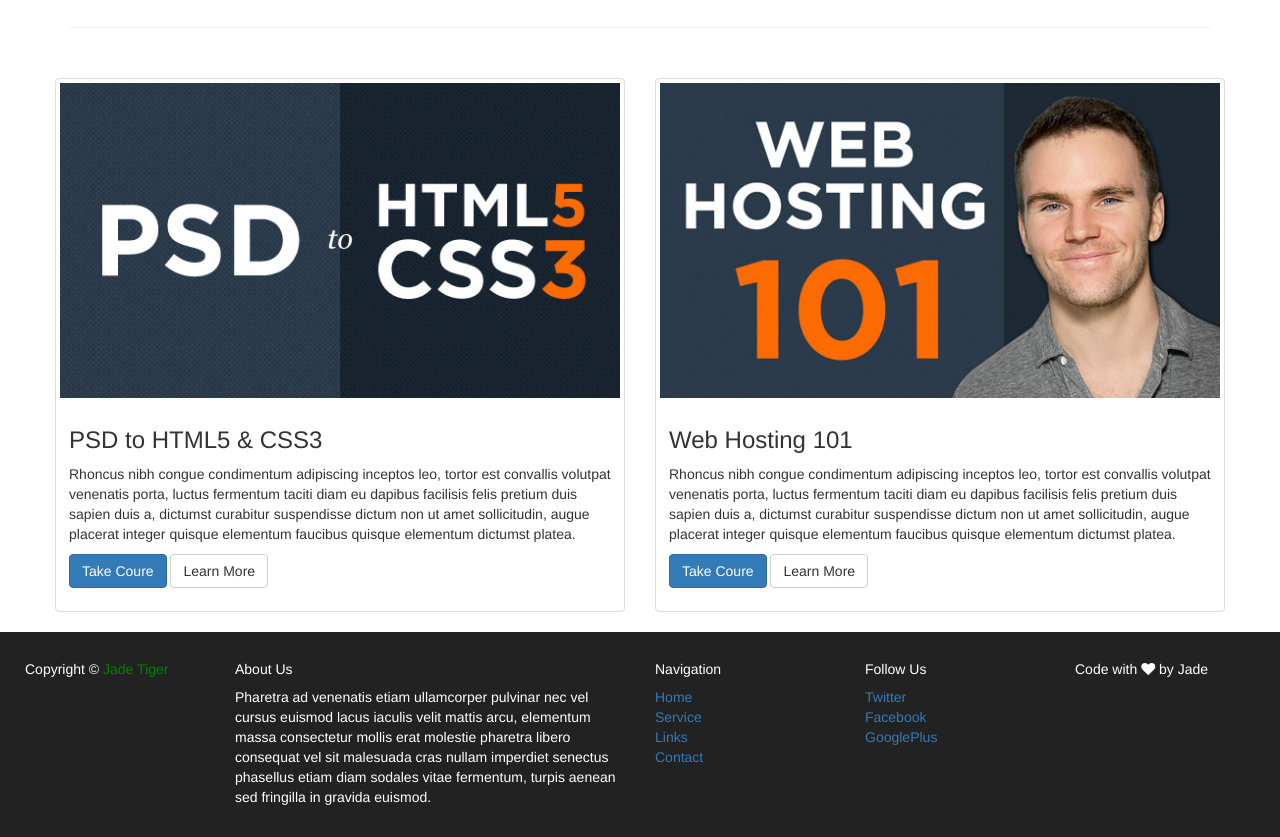
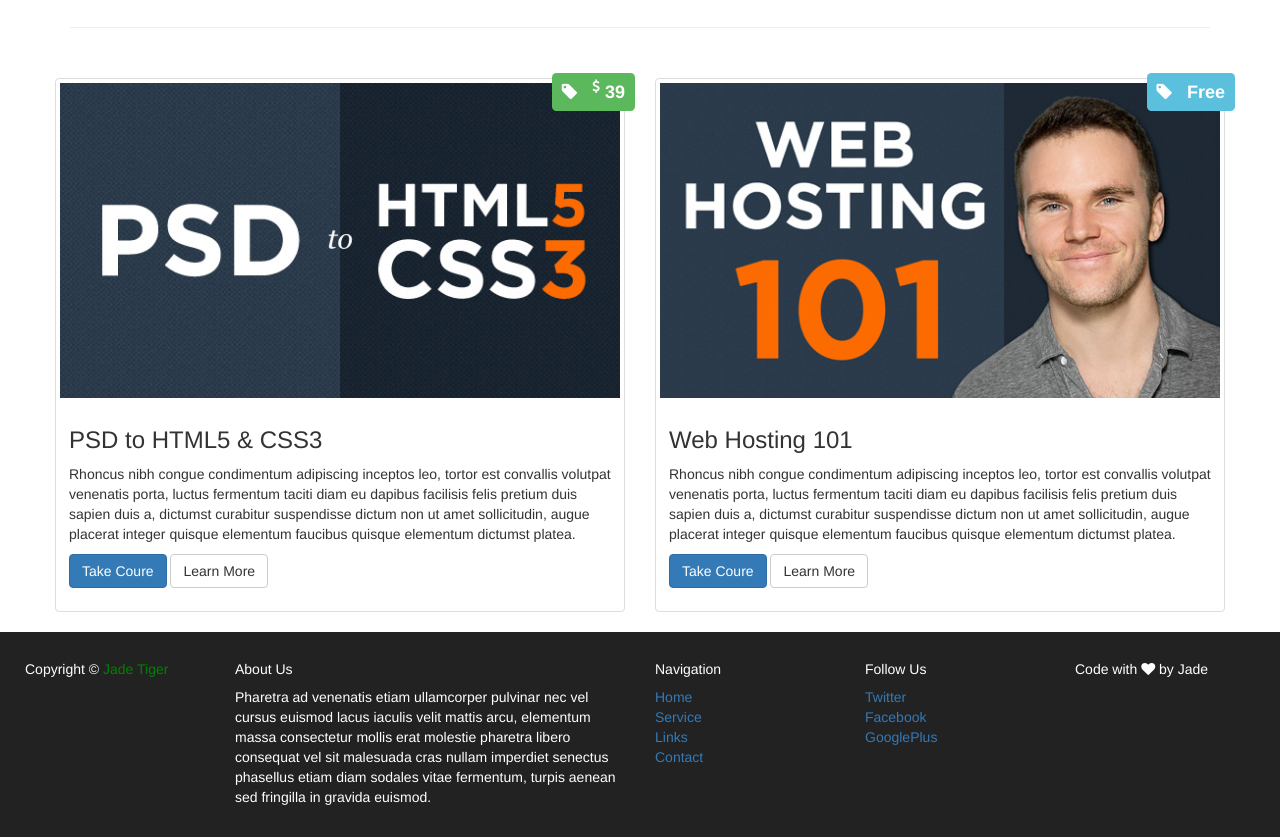
Before and after one commit to jadetiger88/jt-bs-bs3, a plain HTML site: page index.html in a window 1280 px wide. Shown: the part 2154-2991 px from the top of the page. Drawn offline with nearby package versions, Linux system fonts and the light colour scheme.

Commit message:
Add price tags

```diff
--- a/css/style.css
+++ b/css/style.css
@@ -25,6 +25,18 @@ section {
 	width: 100%;
 }
 
+.label {
+	font-size: 18px;
+	position: absolute;
+	top: -5px;
+	right: 5px;
+	padding: 10px;
+}
+
+.label .tag {
+	margin-right: 15px;
+}
+
 ul {
 	padding-left: 0;
 }
--- a/index.html
+++ b/index.html
@@ -281,6 +281,9 @@
           <div class="col-sm-6">
             <div class="thumbnail">
               <img src="img/item_psd2html5.jpg" alt="...">
+              <div class="label label-success price">
+                <i class="fa fa-tag tag"></i><sup><i class="fa fa-usd"></i></sup> 39
+              </div>
               <div class="caption">
                 <h3>PSD to HTML5 & CSS3</h3>
                 <p>Rhoncus nibh congue condimentum adipiscing inceptos leo, tortor est convallis volutpat venenatis porta, luctus fermentum taciti diam eu dapibus facilisis felis pretium duis sapien duis a, dictumst curabitur suspendisse dictum non ut amet sollicitudin, augue placerat integer quisque elementum faucibus quisque elementum dictumst platea.</p>
@@ -291,6 +294,9 @@
           <div class="col-sm-6">
             <div class="thumbnail">
               <img src="img/item_webhosting101.jpg" alt="...">
+              <div class="label label-info price">
+                <i class="fa fa-tag tag"></i>Free
+              </div>
               <div class="caption">
                 <h3>Web Hosting 101</h3>
                 <p>Rhoncus nibh congue condimentum adipiscing inceptos leo, tortor est convallis volutpat venenatis porta, luctus fermentum taciti diam eu dapibus facilisis felis pretium duis sapien duis a, dictumst curabitur suspendisse dictum non ut amet sollicitudin, augue placerat integer quisque elementum faucibus quisque elementum dictumst platea.</p>
```
